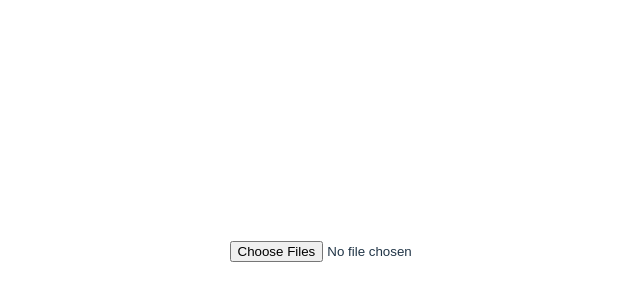
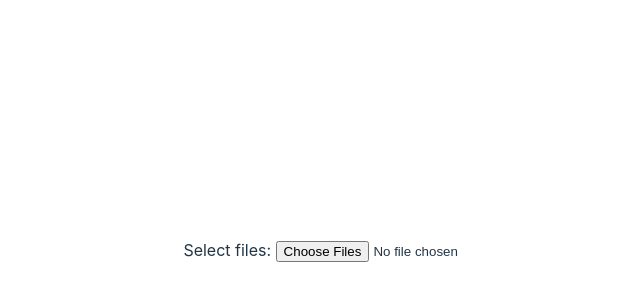
Before and after one commit to anttomi/spotdataweb, a React (Vite) app: page / in a window 1280 px wide. Shown: the part 150-450 px from the top of the page, without its empty margins (284-924 px from the left). Built offline with nearby package versions, Linux system fonts and the light colour scheme.

Commit message:
FileParser page label, styles, loading indicator

```diff
--- a/src/FileParser.css
+++ b/src/FileParser.css
@@ -5,6 +5,7 @@
     margin: 10px;
     display: flex;
     flex-direction: column;
+    cursor: pointer;
 }
 
 .Artist-Name {
@@ -46,3 +47,9 @@
     animation-timing-function: ease-in-out;
     box-shadow: 0px 0px;
 }
+
+.Inputs {
+    display: "flex";
+    flex-direction: column;
+    height: 40
+}
--- a/src/FileParser.tsx
+++ b/src/FileParser.tsx
@@ -14,18 +14,19 @@ const getBase64 = (file: File) => {
         fileReader.onerror = (error) => {
             reject(error)
         }
-
     })
 }
 
 const FileParser: FunctionComponent = () => {
 
     const [streamingData, setStreamingData] = useState<Array<Artist>>([])
-    const [loading, setLoading] = useState(true)
+    const [loading, setLoading] = useState<Boolean>()
 
     const onFileLoad = async (e: React.ChangeEvent<HTMLInputElement>) => {
 
         if (!e.target.files) return
+
+        setLoading(() => true)
 
         //Read all files
         const fileArray: Promise<string>[] = []
@@ -47,8 +48,11 @@ const FileParser: FunctionComponent = () => {
 
     return (
         <div>
-            <input type="file" name="fileInput" multiple accept={".json"} onChange={onFileLoad}></input>
-            {streamingData ?
+            <div className="Inputs">
+                <label htmlFor="fileInput">Select files: </label>
+                <input type="file" name="fileInput" multiple accept={".json"} onChange={onFileLoad}></input>
+            </div>
+            {loading === false ?
                 streamingData.map((artist: Artist, key) => (
                     <div key={key} className="Artist-Container" onClick={() => openArtist(artist)}>
                         <div className="Artist-Upper">
@@ -66,7 +70,7 @@ const FileParser: FunctionComponent = () => {
                         </div>
                     </div>
                 ))
-                : <div>Loading...</div>}
+                : loading === undefined ? <></> : <div>Loading...</div>}
         </div>
 
     )
```
